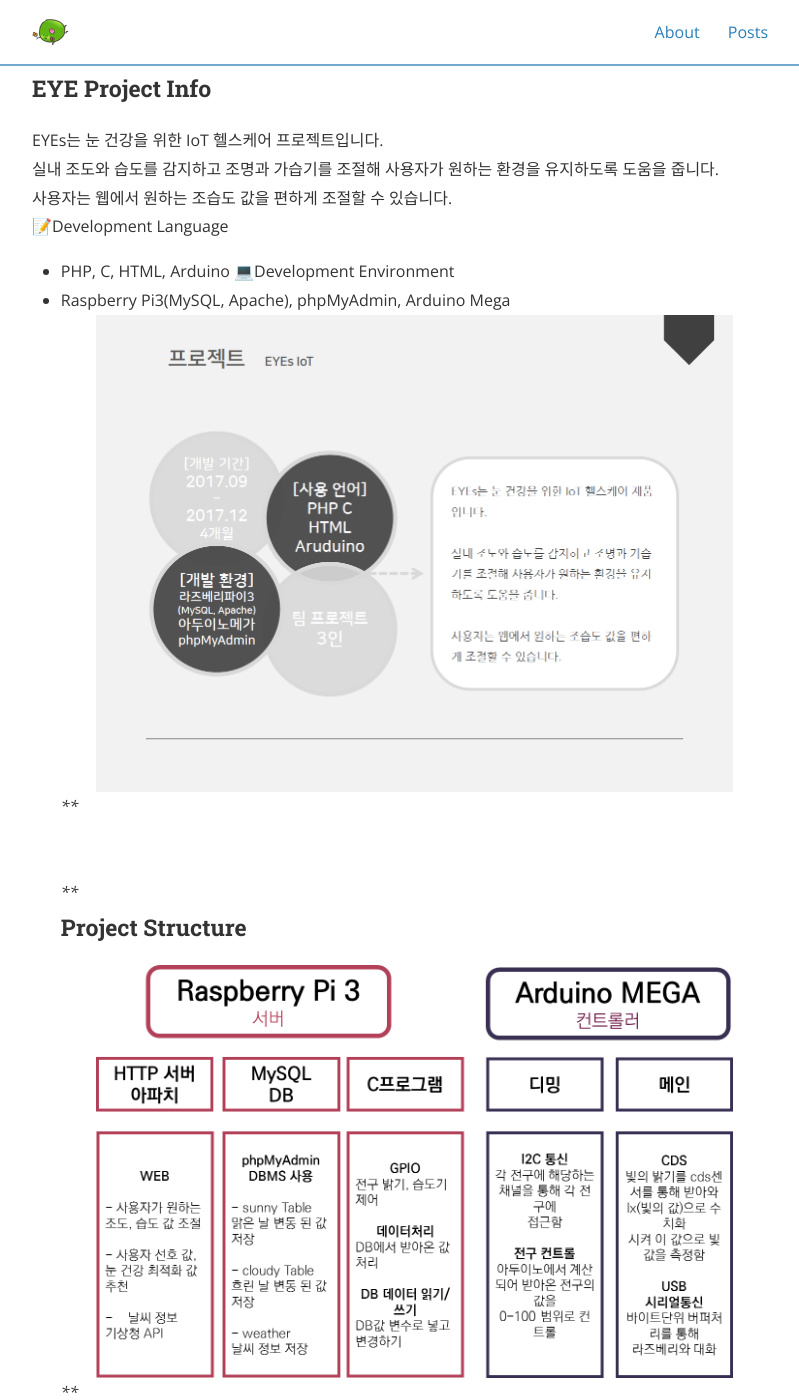
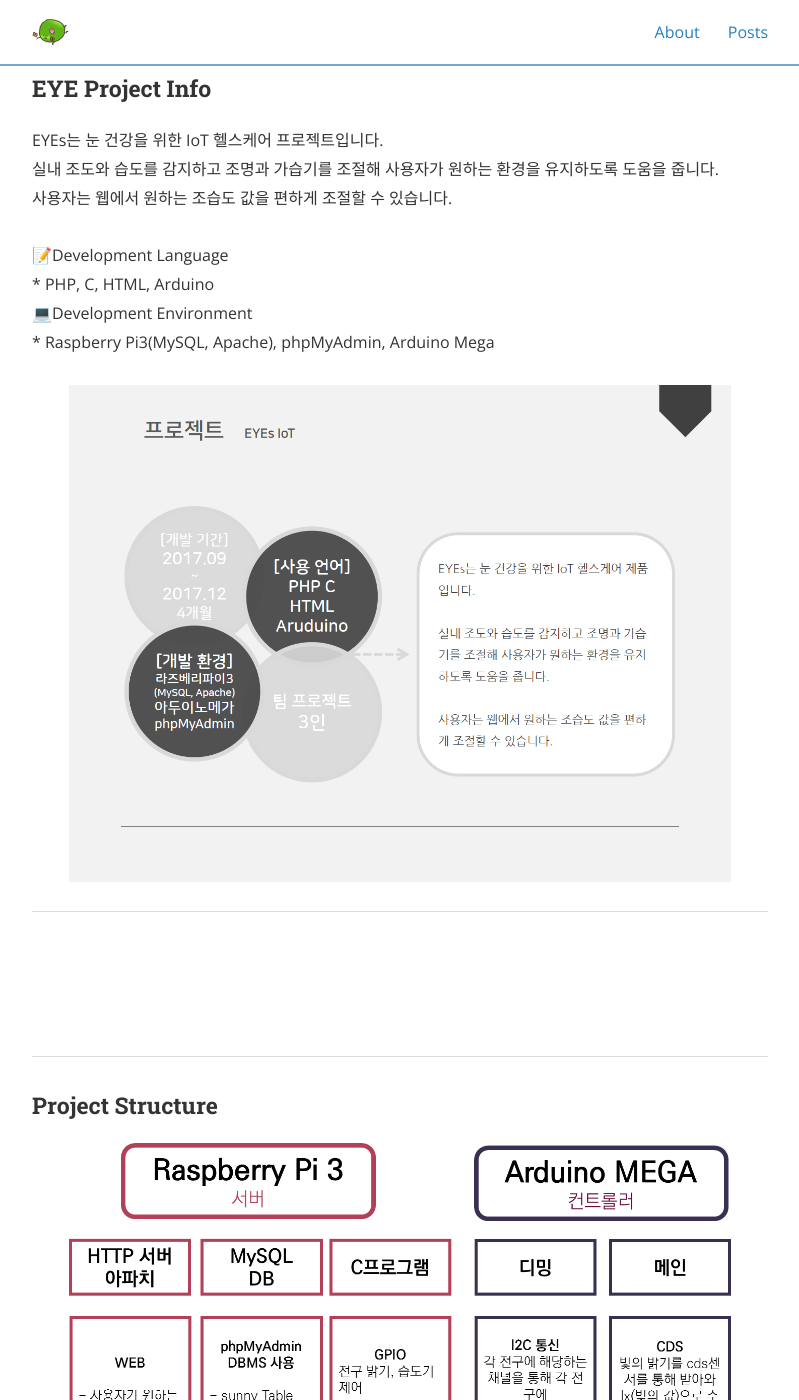
Before and after one commit to JinnyHwang/JinnyHwang.github.io, a Jekyll site: the page built from _posts/2017-11-03-EYEs Project.md, in a window 1280 px wide and 1400 px high, scrolled down 569 px. Shown: the whole window, without its empty margins (240-1039 px from the left). Built offline with Jekyll 4.4.1, drawn with Linux system fonts in a browser that asks for light colours; nearby versions of some CDN libraries.

Commit message:
teeestttt

```diff
--- a/_posts/2017-11-03-EYEs Project.md
+++ b/_posts/2017-11-03-EYEs Project.md
@@ -6,24 +6,26 @@ author: Jieun
 categories: Project
 cover:  "/assets/instacode.png"
 ---
-***
+<hr>
 ### EYE Project Info
 EYEs는 눈 건강을 위한 IoT 헬스케어 프로젝트입니다.<br/>
 실내 조도와 습도를 감지하고 조명과 가습기를 조절해 사용자가 원하는 환경을 유지하도록 도움을 줍니다.<br/>
 사용자는 웹에서 원하는 조습도 값을 편하게 조절할 수 있습니다.<br/>
+<br/>
 📝Development Language<br/>
-* PHP, C, HTML, Arduino
+    * PHP, C, HTML, Arduino<br/>
 💻Development Environment<br/>
-* Raspberry Pi3(MySQL, Apache), phpMyAdmin, Arduino Mega
+    * Raspberry Pi3(MySQL, Apache), phpMyAdmin, Arduino Mega<br/>
+<br/>
 <img src="/assets/2017_EYEs_Project/EYEs_IoT_Info.png" title="EYE Project Info">
-***
+<hr>
 <br/><br/><br/>
-***
+<hr>
 ### Project Structure
 <img src="/assets/2017_EYEs_Project/EYE_PJT_Structure.png" title="EYE_PJT_Structure">
-***
+<hr>
 <br/><br/><br/>
-***
+<hr>
 ### Project Role
 - Building an APM development environment using Raspberry Pi3
 - Web, Database Development
@@ -32,17 +34,17 @@ EYEs는 눈 건강을 위한 IoT 헬스케어 프로젝트입니다.<br/>
 데이터베이스에 weather table, sunny table, cloudy table을 구현하고, 현재 날씨 정보에 따라 조습도값을 기록했습니다.<br/>
 웹에는 지역과 날씨 정보가 나와있고, 해당 날씨에 사용자가 선호한 조습도 값을 표시해줍니다.<br/>
 <img src="/assets/2017_EYEs_Project/EYE_PJT_Structure2.png" title="EYE_PJT_Structure2">
-***
+<hr>
 <br/><br/><br/>
-***
+<hr>
 ### Web UI
 <img src="/assets/2017_EYEs_Project/webui_1.png" title="Ewebui_1">
 <img src="/assets/2017_EYEs_Project/webui_2.png" title="Ewebui_2">
 <img src="/assets/2017_EYEs_Project/webui_3.png" title="Ewebui_3">
-***
+<hr>
 <br/><br/><br/>
-***
+<hr>
 ### Demonstration Video
 <img src="/assets/2017_EYEs_Project/EYEs_Project_Image.jpg" title="EYEs Project Image">
 <iframe width="560" height="315" src="https://www.youtube.com/embed/iuisHTjsfdU?si=D1z_U9V6RqebTzFE" title="YouTube video player" frameborder="0" allow="accelerometer; autoplay; clipboard-write; encrypted-media; gyroscope; picture-in-picture; web-share" allowfullscreen></iframe>
-***
+<hr>
```
